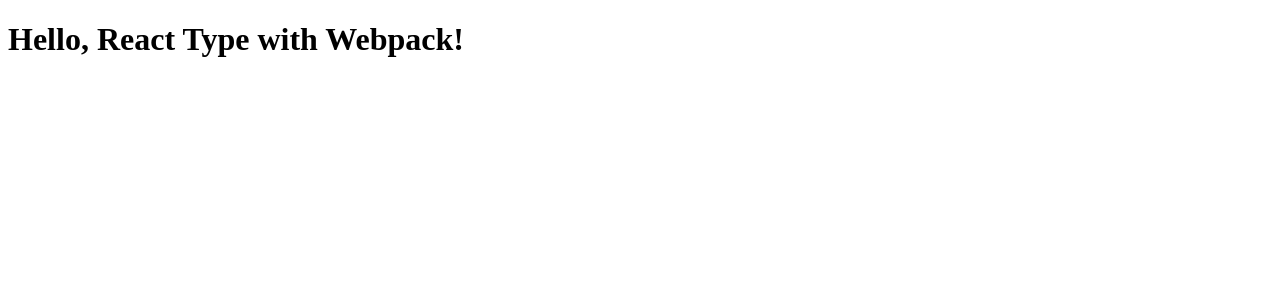
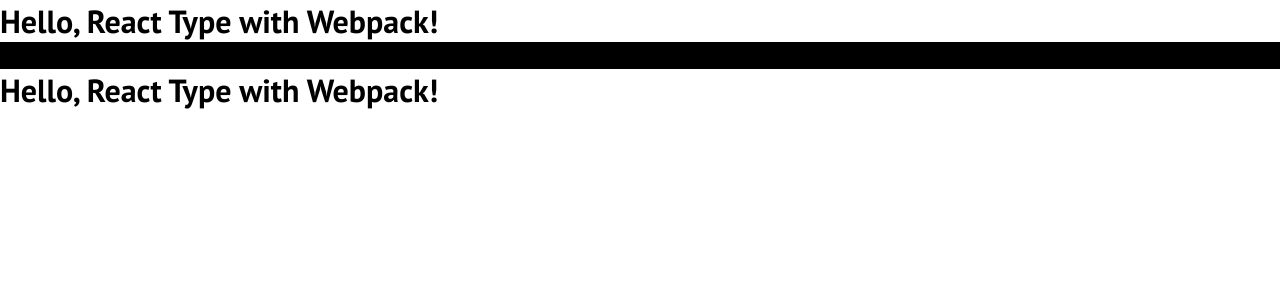
Before and after one commit to Abubjazov/Historical_Dates, a React app: page / in a window 1280 px wide. Shown: the top 300 px of the page. Built offline with nearby package versions, Linux system fonts and the light colour scheme.

Commit message:
dev: added linters & webpack setups

```diff
--- a/src/App.tsx
+++ /dev/null
@@ -1,11 +0,0 @@
-import React from 'react';
-
-const App: React.FC = () => {
-  return (
-    <div>
-      <h1>Hello, React Type with Webpack!</h1>
-    </div>
-  );
-};
-
-export default App;
--- /dev/null
+++ b/src/App/App.module.scss
@@ -0,0 +1,10 @@
+.ntr-gth {
+  display: flex;
+  align-items: center;
+  justify-content: center;
+  background-color: #d31313;
+}
+
+.ntr {
+  background-color: #000000;
+}
--- /dev/null
+++ b/src/App/App.tsx
@@ -0,0 +1,13 @@
+import React from 'react'
+
+import classes from './App.module.scss'
+
+export const App: React.FC = () => {
+  return (
+    <div>
+      <h1>Hello, React Type with Webpack!</h1>
+      <h2 className={classes.ntr}>Hello, React Type with Webpack!</h2>
+      <h1 className={classes.ntrGth}>Hello, React Type with Webpack!</h1>
+    </div>
+  )
+}
--- /dev/null
+++ b/src/declarations.d.ts
@@ -0,0 +1,4 @@
+declare module '*.module.scss' {
+  const classes: { [key: string]: string }
+  export default classes
+}
--- /dev/null
+++ b/src/index.scss
@@ -0,0 +1,33 @@
+@import "https://fonts.googleapis.com/css?family=PT%20Sans%3A400i%2C700%2C700i%27";
+
+* {
+  box-sizing: border-box;
+  padding: 0;
+  margin: 0;
+  font-family: 'PT Sans', sans-serif;
+}
+
+ul,
+li,
+dl {
+  padding: 0;
+  margin: 0;
+  list-style-type: none;
+}
+
+h1,
+h2,
+h3,
+h4,
+h5,
+h6 {
+  margin: 0;
+}
+
+h2 {
+  font-size: 21px;
+}
+
+h3 {
+  font-size: 18px;
+}
--- a/tsconfig.json
+++ b/tsconfig.json
@@ -12,5 +12,5 @@
     "strict": true,
     "skipLibCheck": true
   },
-  "include": ["src"]
+  "include": ["src/**/*.ts", "src/**/*.tsx", "src/**/*.d.ts"]
 }
--- a/webpack.config.js
+++ b/webpack.config.js
@@ -1,14 +1,37 @@
-const path = require('path');
-const HtmlWebpackPlugin = require('html-webpack-plugin');
+const path = require('path')
+const HtmlWebpackPlugin = require('html-webpack-plugin')
+const MiniCssExtractPlugin = require('mini-css-extract-plugin')
 
 module.exports = {
   entry: './src/index.tsx',
+  plugins: [
+    new HtmlWebpackPlugin({
+      template: './public/index.html',
+    }),
+    new MiniCssExtractPlugin(),
+  ],
   module: {
     rules: [
       {
         test: /\.tsx?$/,
         use: 'ts-loader',
         exclude: /node_modules/,
+      },
+      {
+        test: /\.s[ac]ss$/i,
+        use: [
+          MiniCssExtractPlugin.loader,
+          {
+            loader: 'css-loader',
+            options: {
+              esModule: true,
+              modules: {
+                namedExport: false,
+              },
+            },
+          },
+          'sass-loader',
+        ],
       },
     ],
   },
@@ -17,17 +40,12 @@ module.exports = {
   },
   output: {
     path: path.resolve(__dirname, 'dist'),
-    filename: 'bundle.js',
+    filename: '[name].js',
   },
   devServer: {
     static: path.join(__dirname, 'dist'),
     compress: true,
-    port: 9000,
+    port: 3000,
     open: true,
   },
-  plugins: [
-    new HtmlWebpackPlugin({
-      template: './public/index.html',
-    }),
-  ],
-};
+}
```
Also changed, not shown: package.json (+30 -1 lines), src/index.tsx (+11 -8 lines), .eslintrc.cjs (added), .prettierrc.cjs (added), .stylelintrc.json (added), 2 other files (tests, documents, lock files or other folders).
